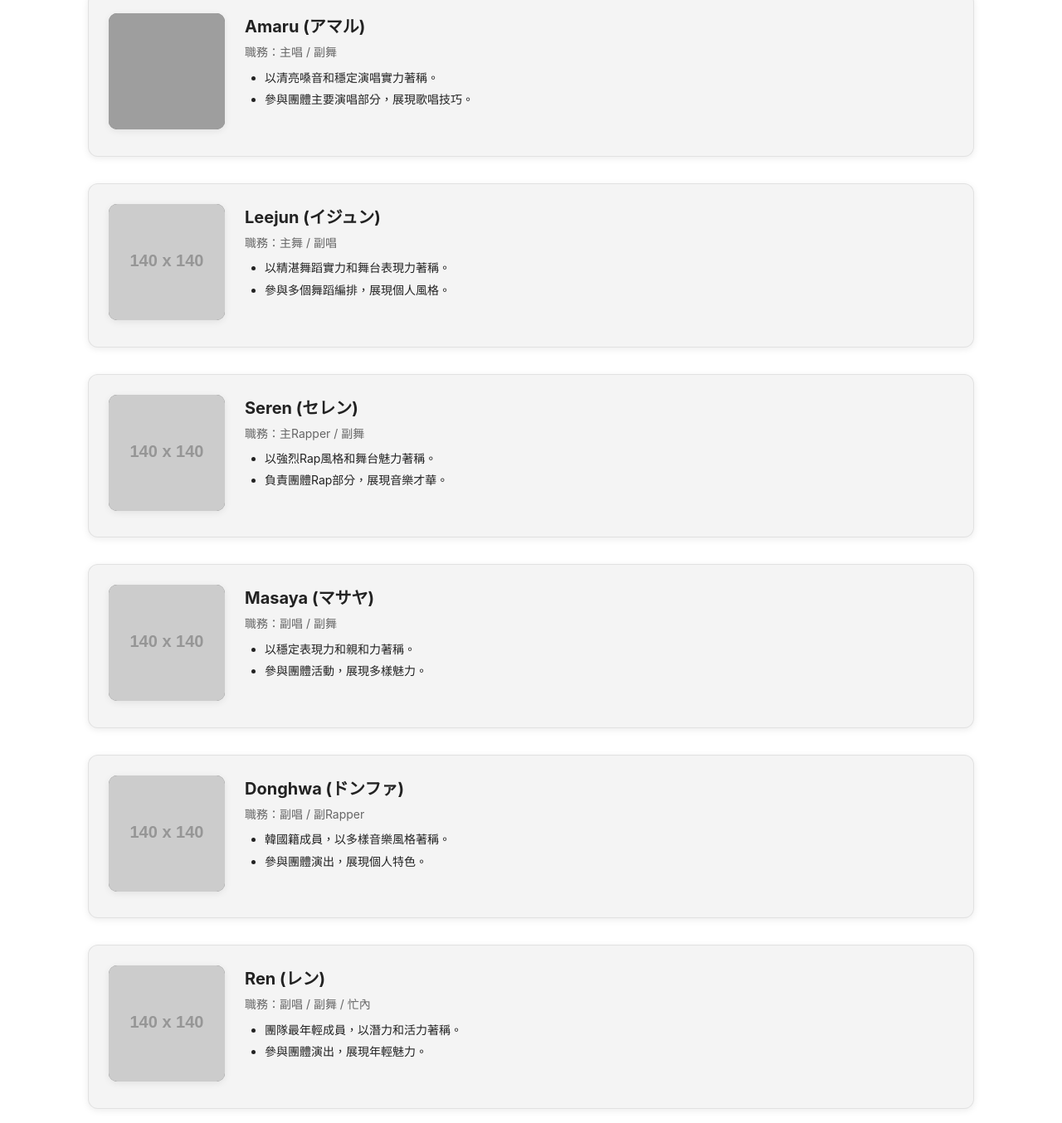
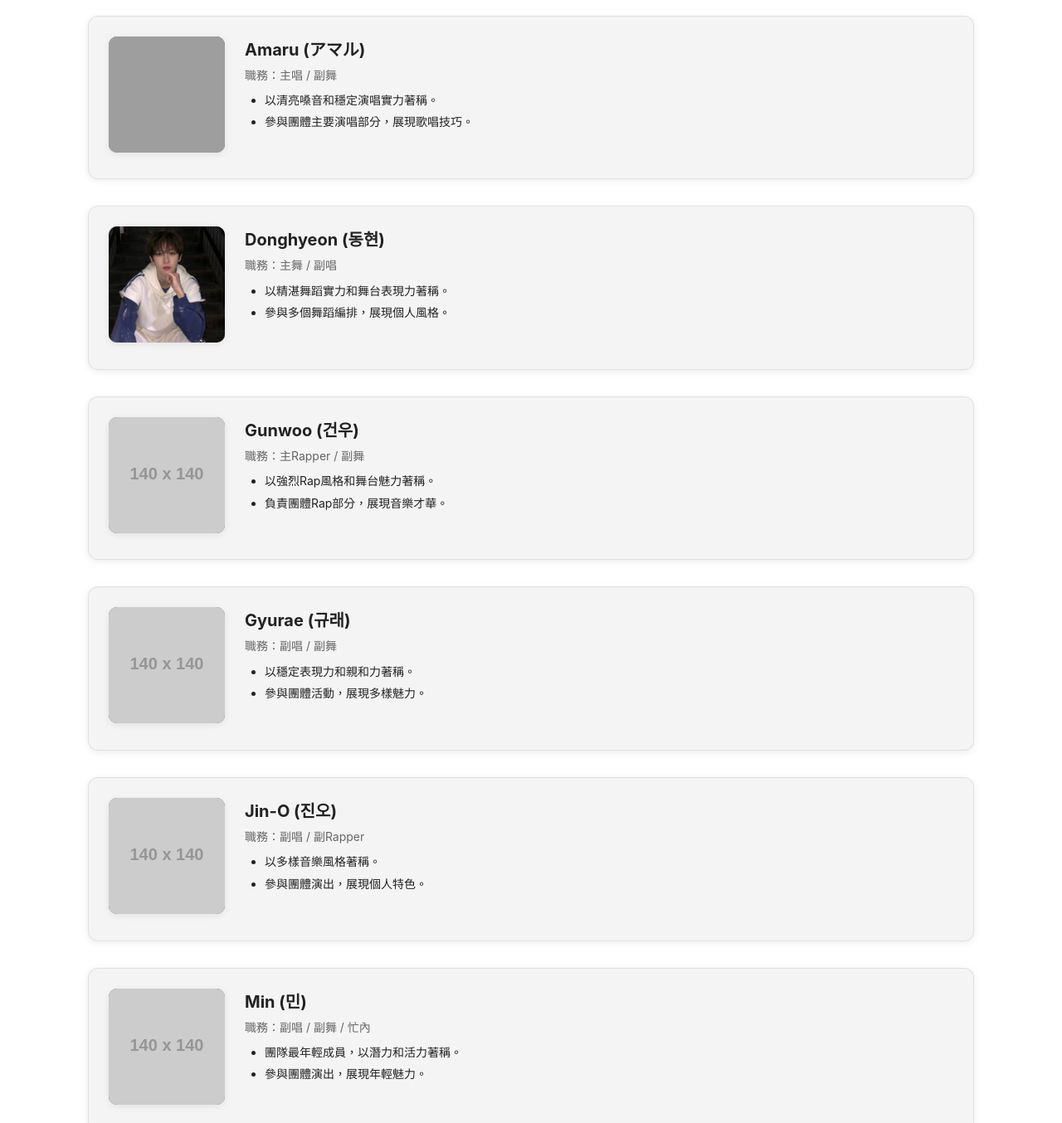
Before and after one commit to Cii1027/K-pulse, a website: page kickflip.html in a window 1280 px wide. Shown: the part 1421-2775 px from the top of the page at 83% size. Drawn offline with Linux system fonts and the light colour scheme; grey boxes are pictures that could not be loaded; placeholder pictures from the web are drawn by us.

Commit message:
fix: 更新 KickFlip 成員資訊和照片
修正內容：
- 更新成員名單為正確的 7 位成員
- 修正成員名字：Gunwoo, Amaru, Keiju, Donghyeon, Gyurae, Jin-O, Min
- 添加 Donghyeon 的真實照片
- 更新粉絲名：WEFLIP
- 3 位成員有真實照片（Keiju, Amaru, Donghyeon）
- 4 位成員暫時使用 placeholder（待上傳照片）

```diff
--- a/kickflip.html
+++ b/kickflip.html
@@ -24,9 +24,9 @@
   </header>
   <main class="container">
     <h1>KickFlip</h1>
-    <p>出道：2025 | 粉絲名：待公布</p>
+    <p>出道：2025 | 粉絲名：WEFLIP</p>
     <h2>團體簡介</h2>
-    <p>KickFlip 是JYP旗下的新世代男團，以年輕活力和全能實力受到期待。成員均具備演唱、舞蹈、Rap等多樣才能，展現第五代偶像團體的魅力。</p>
+    <p>KickFlip 是JYP旗下的新世代男團，由7位成員組成，以年輕活力和全能實力受到期待。成員均具備演唱、舞蹈、Rap等多樣才能，展現第五代偶像團體的魅力。</p>
 
     <h2>代表作品</h2>
     <div class="video-container">
@@ -73,10 +73,10 @@
 
       <article class="member">
         <picture>
-          <img class="member-photo" src="https://via.placeholder.com/140" alt="Leejun 照片" loading="lazy" width="140" height="140">
+          <img class="member-photo" src="images/optimized/donghyeon-800.jpg" alt="Donghyeon 照片" loading="lazy" width="140" height="140">
         </picture>
         <div>
-          <h3>Leejun (イジュン)</h3>
+          <h3>Donghyeon (동현)</h3>
           <p>職務：主舞 / 副唱</p>
           <ul>
             <li>以精湛舞蹈實力和舞台表現力著稱。</li>
@@ -87,10 +87,10 @@
 
       <article class="member">
         <picture>
-          <img class="member-photo" src="https://via.placeholder.com/140" alt="Seren 照片" loading="lazy" width="140" height="140">
+          <img class="member-photo" src="https://via.placeholder.com/140" alt="Gunwoo 照片" loading="lazy" width="140" height="140">
         </picture>
         <div>
-          <h3>Seren (セレン)</h3>
+          <h3>Gunwoo (건우)</h3>
           <p>職務：主Rapper / 副舞</p>
           <ul>
             <li>以強烈Rap風格和舞台魅力著稱。</li>
@@ -101,10 +101,10 @@
 
       <article class="member">
         <picture>
-          <img class="member-photo" src="https://via.placeholder.com/140" alt="Masaya 照片" loading="lazy" width="140" height="140">
+          <img class="member-photo" src="https://via.placeholder.com/140" alt="Gyurae 照片" loading="lazy" width="140" height="140">
         </picture>
         <div>
-          <h3>Masaya (マサヤ)</h3>
+          <h3>Gyurae (규래)</h3>
           <p>職務：副唱 / 副舞</p>
           <ul>
             <li>以穩定表現力和親和力著稱。</li>
@@ -115,13 +115,13 @@
 
       <article class="member">
         <picture>
-          <img class="member-photo" src="https://via.placeholder.com/140" alt="Donghwa 照片" loading="lazy" width="140" height="140">
+          <img class="member-photo" src="https://via.placeholder.com/140" alt="Jin-O 照片" loading="lazy" width="140" height="140">
         </picture>
         <div>
-          <h3>Donghwa (ドンファ)</h3>
+          <h3>Jin-O (진오)</h3>
           <p>職務：副唱 / 副Rapper</p>
           <ul>
-            <li>韓國籍成員，以多樣音樂風格著稱。</li>
+            <li>以多樣音樂風格著稱。</li>
             <li>參與團體演出，展現個人特色。</li>
           </ul>
         </div>
@@ -129,10 +129,10 @@
 
       <article class="member">
         <picture>
-          <img class="member-photo" src="https://via.placeholder.com/140" alt="Ren 照片" loading="lazy" width="140" height="140">
+          <img class="member-photo" src="https://via.placeholder.com/140" alt="Min 照片" loading="lazy" width="140" height="140">
         </picture>
         <div>
-          <h3>Ren (レン)</h3>
+          <h3>Min (민)</h3>
           <p>職務：副唱 / 副舞 / 忙內</p>
           <ul>
             <li>團隊最年輕成員，以潛力和活力著稱。</li>
```
